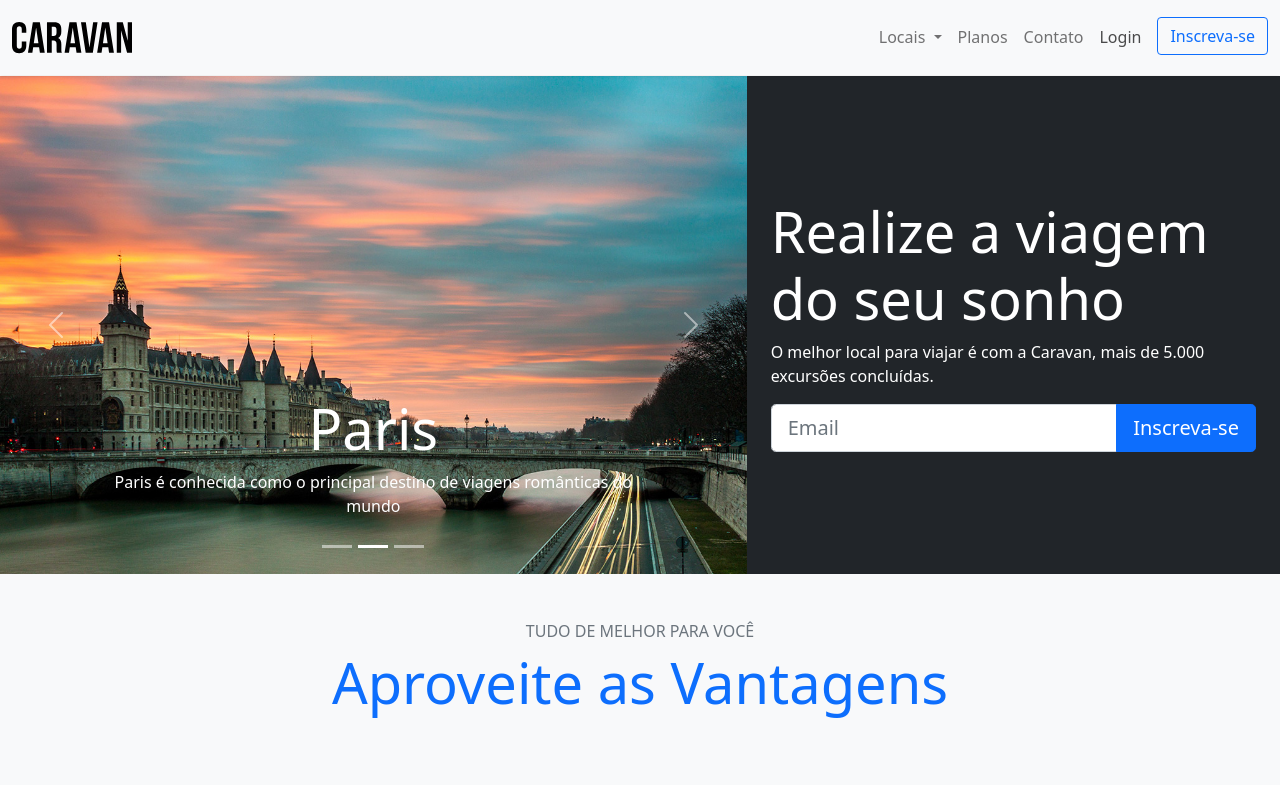
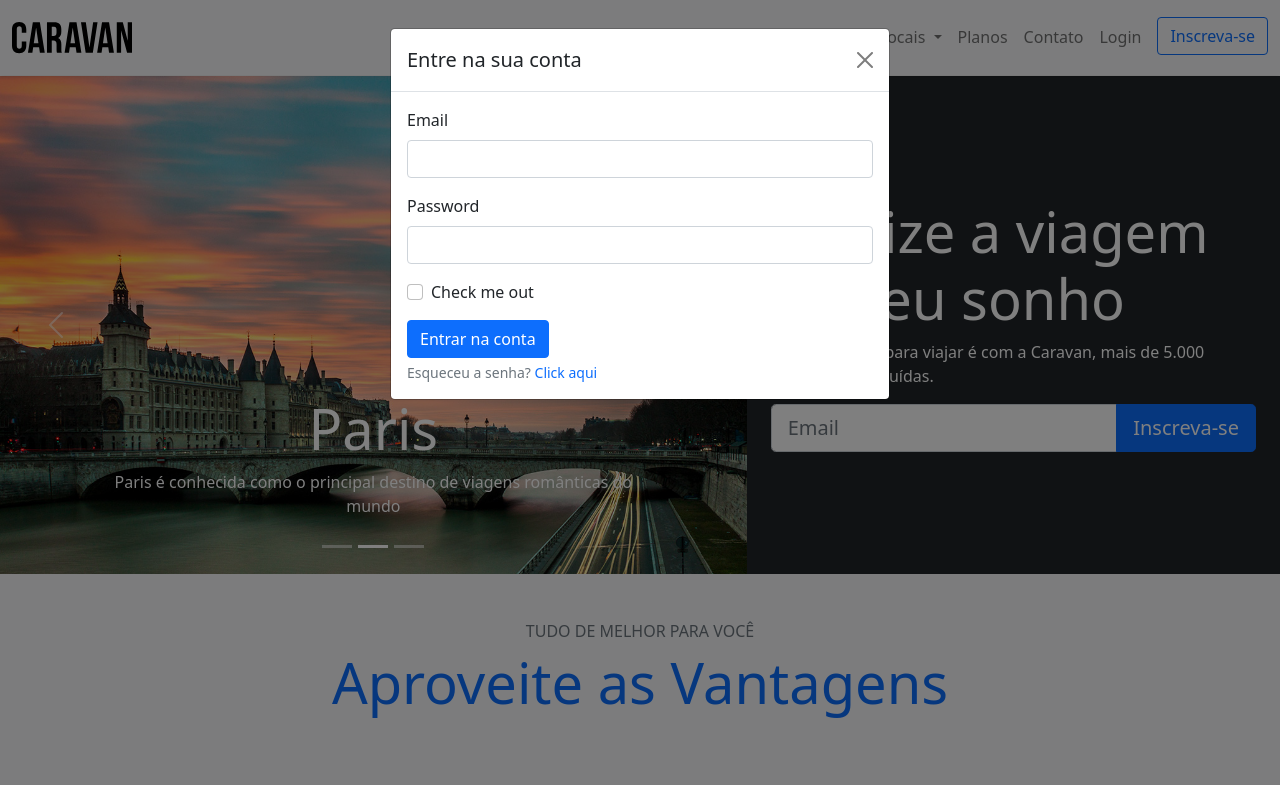
Before and after one commit to GustaSilvaBr/bootstrap-origamid, a plain HTML site: page index.html in a window 1280 px wide. Both pictures are taken after a click on the link "Login". Shown: the top 785 px of the page. Drawn offline with nearby package versions, Linux system fonts and the light colour scheme.

Commit message:
:lipstick: feat: form modal

```diff
--- a/index.html
+++ b/index.html
@@ -11,13 +11,48 @@
     <title>Caravan</title>
 </head>
 
+<body>
+    <div class="modal fade" id="modallogin" data-bs-backdrop="static" data-bs-keyboard="false" tabindex="-1"
+        aria-labelledby="staticBackdropLabel" aria-hidden="true">
+        <div class="modal-dialog">
+            <div class="modal-content">
+                <div class="modal-header">
+                    <h5 class="modal-title" id="staticBackdropLabel">Entre na sua conta</h5>
+                    <button type="button" class="btn-close" data-bs-dismiss="modal" aria-label="Close"></button>
+                </div>
+                <div class="modal-body">
+                    <form>
+                        <div class="mb-3">
+                            <label for="exampleInputEmail1" class="form-label">Email</label>
+                            <input type="email" class="form-control" id="exampleInputEmail1"
+                                aria-describedby="emailHelp">
+                        </div>
+                        <div class="mb-3">
+                            <label for="exampleInputPassword1" class="form-label">Password</label>
+                            <input type="password" class="form-control" id="exampleInputPassword1">
+                        </div>
+                        <div class="mb-3 form-check">
+                            <input type="checkbox" class="form-check-input" id="exampleCheck1">
+                            <label class="form-check-label" for="exampleCheck1">Check me out</label>
+                        </div>
+                        <button type="submit" class="btn btn-primary">Entrar na conta</button>
+                        <div id="emailHelp" class="form-text">Esqueceu a senha? <a class="text-decoration-none sm"
+                                href="#">Click
+                                aqui</a></div>
+                    </form>
+                </div>
+            </div>
+        </div>
+    </div>
+
     <nav class="navbar fixed-top navbar-expand-md navbar-light bg-light py-3 shadow-sm">
         <div class="container-fluid">
             <a href="index.html" class="navbar-brand">
                 <img src="./img/caravan.svg" />
             </a>
-        <button class="navbar-toggler" type="button" data-bs-toggle="collapse" data-bs-target="#navbarSupportedContent"
-            aria-controls="navbarSupportedContent" aria-expanded="false" aria-label="Toggle navigation">
+            <button class="navbar-toggler" type="button" data-bs-toggle="collapse"
+                data-bs-target="#navbarSupportedContent" aria-controls="navbarSupportedContent" aria-expanded="false"
+                aria-label="Toggle navigation">
                 <span class="navbar-toggler-icon"></span>
             </button>
             <div id="navbarSupportedContent" class="collapse navbar-collapse">
@@ -42,7 +77,7 @@
                         <a href="contato.html" class="nav-link">Contato</a>
                     </li>
                     <li class="nav-item">
-                    <a href="#" class="nav-link">Login</a>
+                        <a href="#" class="nav-link" data-bs-toggle="modal" data-bs-target="#modallogin">Login</a>
                     </li>
                     <li class="nav-item ms-md-2 ">
                         <a href="inscricao.html" class="btn btn-outline-primary">
@@ -196,12 +231,14 @@
                 <div class="my-collapse py-3 ">
 
                     <a class="lead  text-decoration-none" data-bs-toggle="collapse" href="#multiCollapseExample1"
-                    role="button" aria-expanded="false" aria-controls="multiCollapseExample1">-> É possível cancelar a
+                        role="button" aria-expanded="false" aria-controls="multiCollapseExample1">-> É possível cancelar
+                        a
                         viagem?</a>
                     <div class="row">
                         <div class="col">
                             <div class="collapse multi-collapse show" id="multiCollapseExample1">
-                            Some placeholder content for the first collapse component of this multi-collapse example.
+                                Some placeholder content for the first collapse component of this multi-collapse
+                                example.
                                 This
                                 panel
                                 is hidden by default but revealed when the user activates the relevant trigger.
@@ -218,7 +255,8 @@
                     <div class="row">
                         <div class="col">
                             <div class="collapse multi-collapse" id="multiCollapseExample2">
-                            Some placeholder content for the first collapse component of this multi-collapse example.
+                                Some placeholder content for the first collapse component of this multi-collapse
+                                example.
                                 This panel
                                 is hidden by default but revealed when the user activates the relevant trigger.
                             </div>
@@ -229,13 +267,15 @@
                 <div class="my-collapse py-3">
 
                     <a class="lead  text-decoration-none" data-bs-toggle="collapse" href="#multiCollapseExample3"
-                    role="button" aria-expanded="false" aria-controls="multiCollapseExample3">-> Qual a principal forma
+                        role="button" aria-expanded="false" aria-controls="multiCollapseExample3">-> Qual a principal
+                        forma
                         de viagem?</a>
 
                     <div class="row">
                         <div class="col">
                             <div class="collapse multi-collapse" id="multiCollapseExample3">
-                            Some placeholder content for the first collapse component of this multi-collapse example.
+                                Some placeholder content for the first collapse component of this multi-collapse
+                                example.
                                 This
                                 panel
                                 is hidden by default but revealed when the user activates the relevant trigger.
@@ -247,13 +287,15 @@
                 <div class="my-collapse py-3">
 
                     <a class="lead  text-decoration-none" data-bs-toggle="collapse" href="#multiCollapseExample4"
-                    role="button" aria-expanded="false" aria-controls="multiCollapseExample4">-> Qual o melhor destinho
+                        role="button" aria-expanded="false" aria-controls="multiCollapseExample4">-> Qual o melhor
+                        destinho
                         de viagem?</a>
 
                     <div class="row">
                         <div class="col">
                             <div class="collapse multi-collapse" id="multiCollapseExample4">
-                            Some placeholder content for the first collapse component of this multi-collapse example.
+                                Some placeholder content for the first collapse component of this multi-collapse
+                                example.
                                 This panel
                                 is hidden by default but revealed when the user activates the relevant trigger.
                             </div>
@@ -270,7 +312,8 @@
                     <div class="row">
                         <div class="col">
                             <div class="collapse multi-collapse" id="multiCollapseExample5">
-                            Some placeholder content for the first collapse component of this multi-collapse example.
+                                Some placeholder content for the first collapse component of this multi-collapse
+                                example.
                                 This panel
                                 is hidden by default but revealed when the user activates the relevant trigger.
                             </div>
@@ -382,7 +425,7 @@
         <p class="text-white mb-0">Caravan &copy; 2017. Alguns direitos reservados</p>
     </div>
 
-<body>
+
     <script src="https://cdn.jsdelivr.net/npm/@popperjs/core@2.10.2/dist/umd/popper.min.js"
         integrity="sha384-7+zCNj/IqJ95wo16oMtfsKbZ9ccEh31eOz1HGyDuCQ6wgnyJNSYdrPa03rtR1zdB"
         crossorigin="anonymous"></script>
```
Lines whose indentation alone changed are shown as unchanged.
